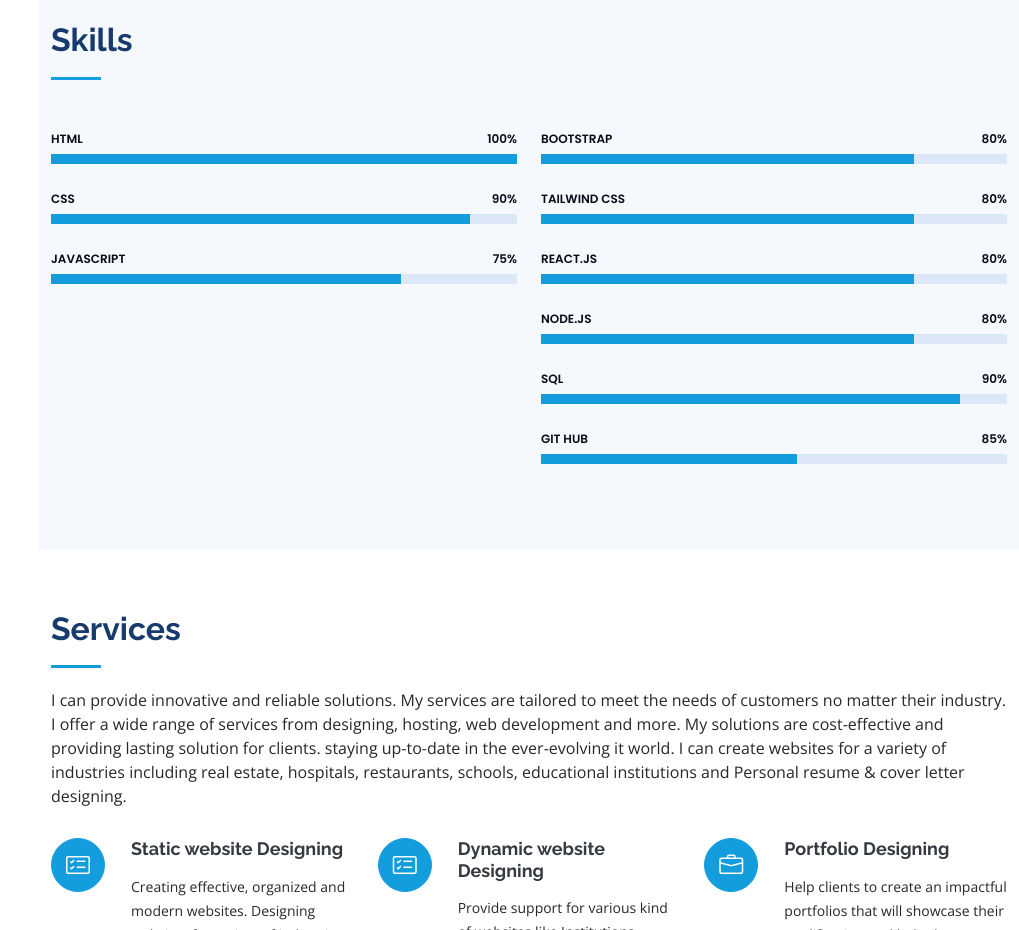
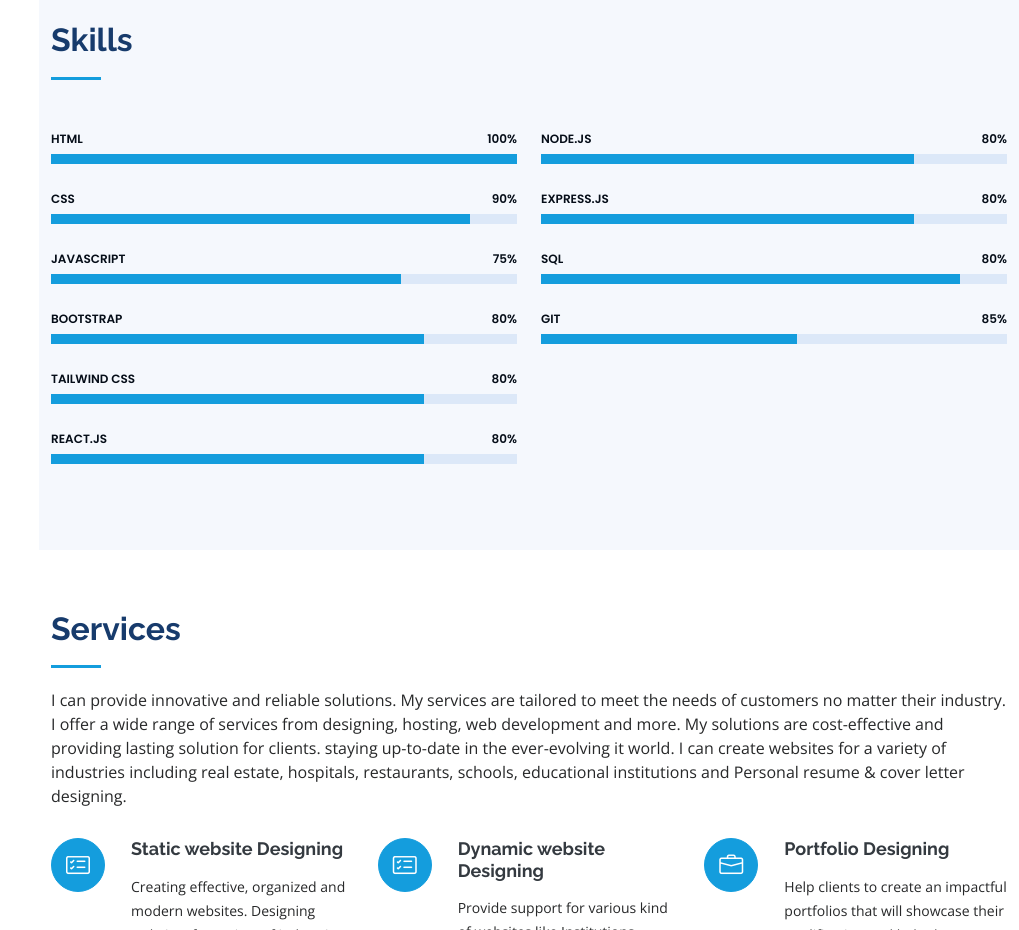
Before and after one commit to fahisapallikkattil/My-Resume, a plain HTML site: page index.html in a window 1280 px wide. Shown: the part 2920-3850 px from the top of the page, without its empty margins (261-1280 px from the left). Drawn offline with nearby package versions, Linux system fonts and the light colour scheme.

Commit message:
Update index.html

```diff
--- a/index.html
+++ b/index.html
@@ -271,10 +271,6 @@ I can create websites for a variety of industries, including real estate, hospit
               </div>
             </div>
 
-          </div>
-
-          <div class="col-lg-6" data-aos="fade-up" data-aos-delay="100">
-
             <div class="progress">
               <span class="skill">Bootstrap <i class="val">80%</i></span>
               <div class="progress-bar-wrap">
@@ -296,6 +292,12 @@ I can create websites for a variety of industries, including real estate, hospit
               </div>
             </div>
 
+
+          </div>
+
+          <div class="col-lg-6" data-aos="fade-up" data-aos-delay="100">
+
+
             <div class="progress">
               <span class="skill">Node.js <i class="val">80%</i></span>
               <div class="progress-bar-wrap">
@@ -304,14 +306,21 @@ I can create websites for a variety of industries, including real estate, hospit
             </div>
 
             <div class="progress">
-              <span class="skill">SQL <i class="val">90%</i></span>
+              <span class="skill">Express.js <i class="val">80%</i></span>
+              <div class="progress-bar-wrap">
+                <div class="progress-bar" role="progressbar" aria-valuenow="80" aria-valuemin="0" aria-valuemax="100"></div>
+              </div>
+            </div>
+
+            <div class="progress">
+              <span class="skill">SQL <i class="val">80%</i></span>
               <div class="progress-bar-wrap">
                 <div class="progress-bar" role="progressbar" aria-valuenow="90" aria-valuemin="0" aria-valuemax="100"></div>
               </div>
             </div>
 
             <div class="progress">
-              <span class="skill">Git Hub <i class="val">85%</i></span>
+              <span class="skill">Git<i class="val">85%</i></span>
               <div class="progress-bar-wrap">
                 <div class="progress-bar" role="progressbar" aria-valuenow="55" aria-valuemin="0" aria-valuemax="100"></div>
               </div>
```
